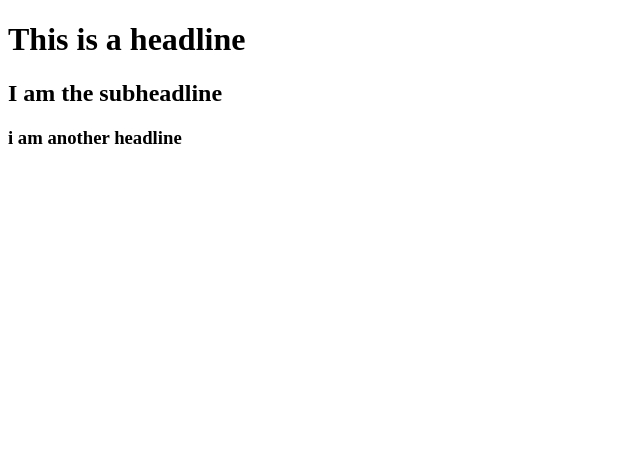
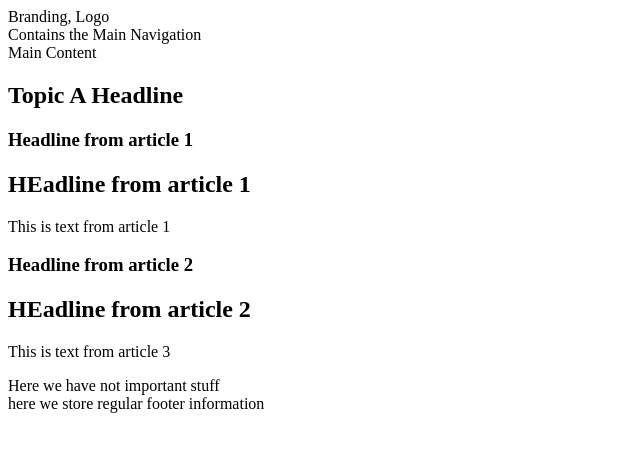
Before and after one commit to adamselvenSRH/SRHY1S1, a plain HTML site: page index.html in a window 1280 px wide. Shown: the whole page, without its empty margins (0-640 px from the left). Drawn offline with Linux system fonts and the light colour scheme.

Commit message:
testing with new repo

```diff
--- a/index.html
+++ b/index.html
@@ -8,8 +8,29 @@
         </head>
     <body>
       <!--the body contains the content-->
-        <h1>This is a headline</h1>
-        <h2>I am the subheadline</h2>
-        <h3>i am another headline</h3>
+      <!--h1 is for headlines, headlinestrengh decreases from 1-6-->
+      <!--p text is paragraph text-->
+        <header>Branding, Logo</header>
+        <nav>Contains the Main Navigation</nav>
+        <main>Main Content
+          <section>
+            <h1>Topic A Headline</h1>
+            <article>
+                <h1>Headline from article 1</h1>
+                <h2>HEadline from article 1</h2>
+                <p>This is text from article 1</p>
+            </article>
+            <article>
+              <h1>Headline from article 2</h1>
+              <h2>HEadline from article 2</h2>
+              <p>This is text from article 3</p>
+            </article>
+            <!--Article is for text that belongs-->
+          </section>
+
+
+        </main>
+        <aside>Here we have not important stuff</aside>
+        <footer>here we store regular footer information</footer>
     </body>
 </html>
```
